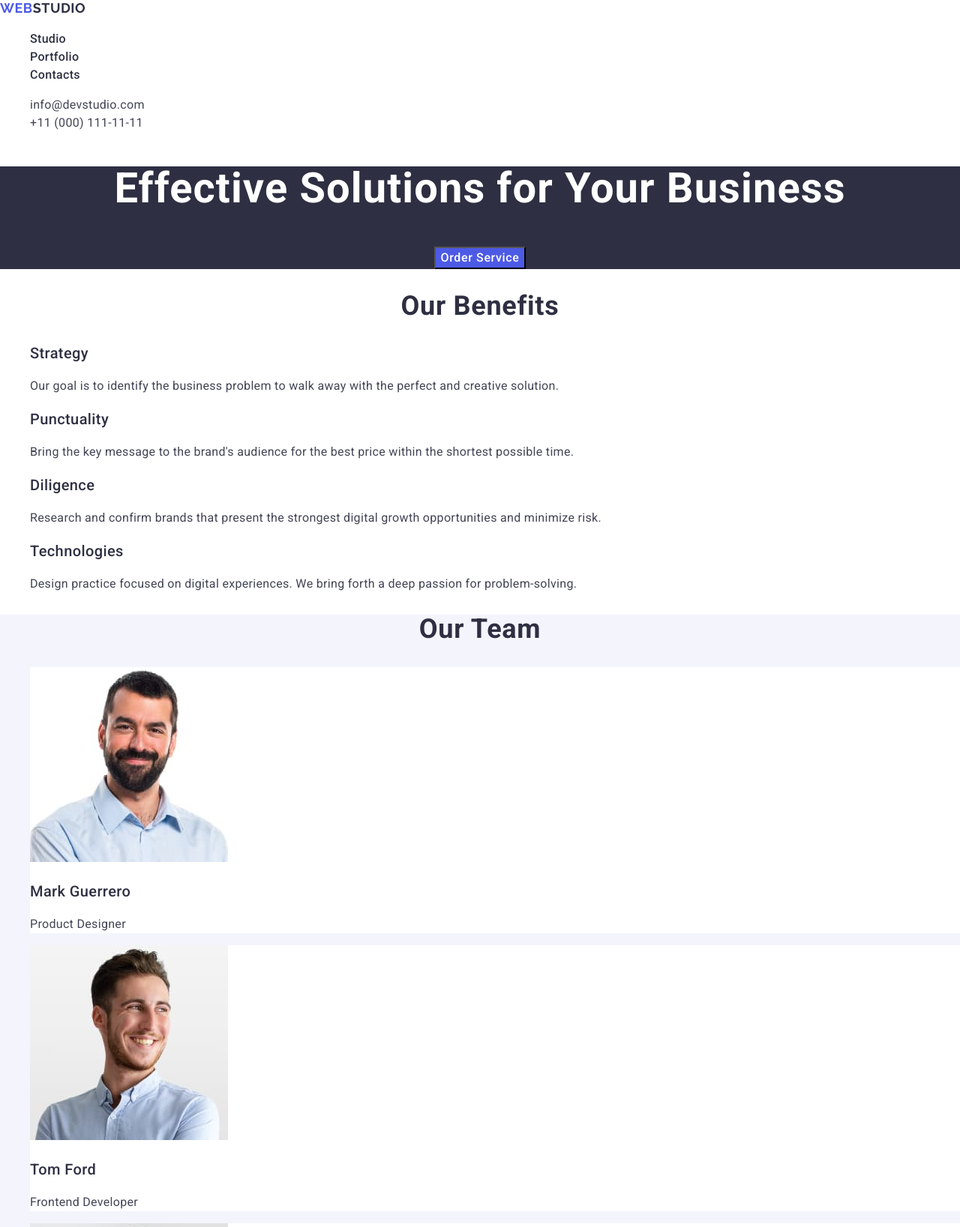
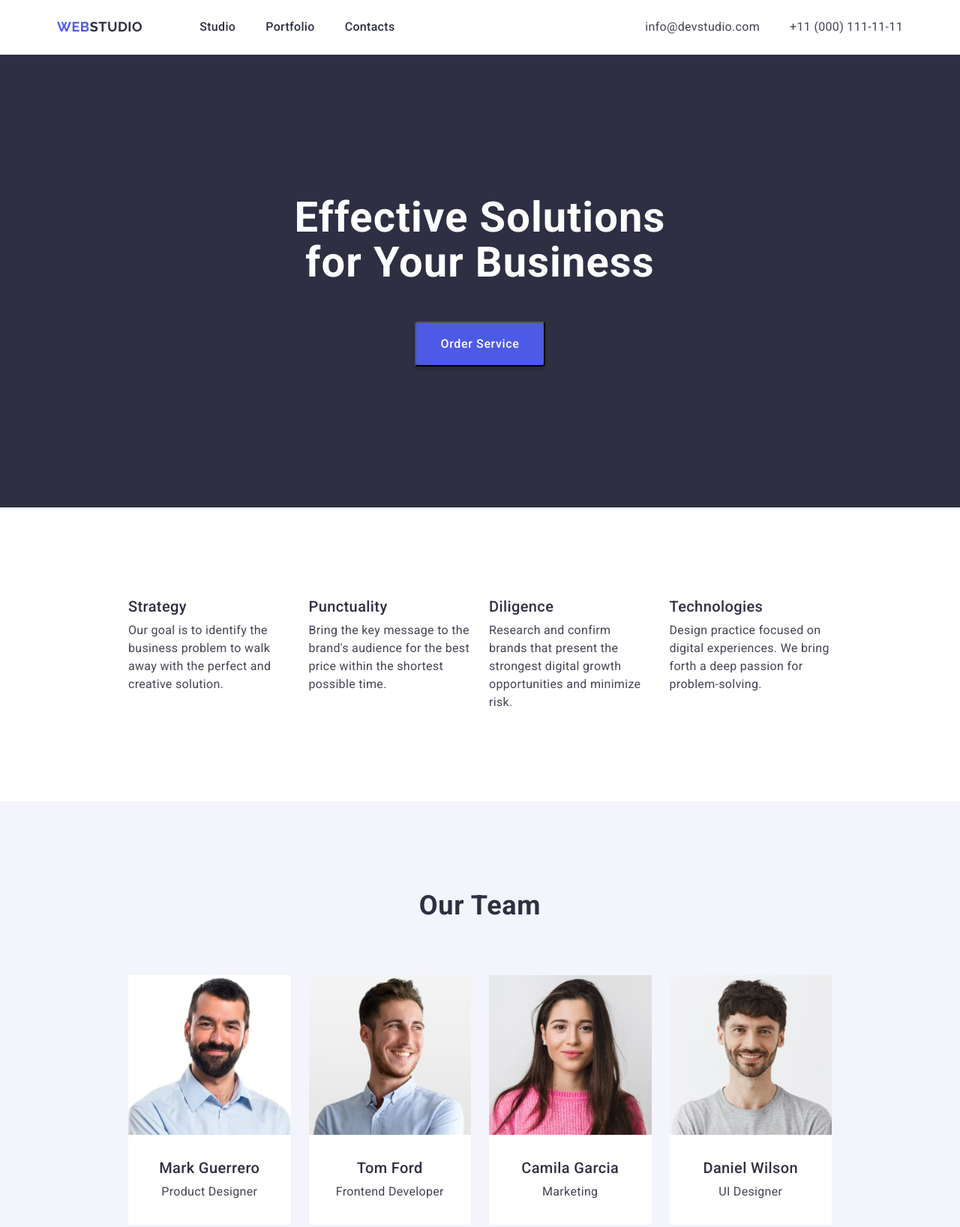
Before and after one commit to shpylovyi1007/goit-markup-hw-03, a plain HTML site: page index.html in a window 1280 px wide. Shown: the top 1637 px of the page at 75% size. Drawn offline with nearby package versions, Linux system fonts and the light colour scheme.

Commit message:
Homework3/flexbox

```diff
--- a/css/styles.css
+++ b/css/styles.css
@@ -2,36 +2,36 @@ body {
   font-family: "Roboto", sans-serif;
   color: #434455;
   background-color: #fff;
+  width: 100%;
+  max-width: 1440px;
+  margin: 0 auto;
   font-size: 16px;
   line-height: 1.5;
   letter-spacing: 0.32em;
 }
 
-.caption {
-  color: #fff;
-  text-align: center;
-  font-size: 56px;
-  font-weight: 700;
-  line-height: 1.07;
-  letter-spacing: 0.02em;
+h1,
+h2,
+h3 {
+  margin-top: 0;
+  margin-bottom: 0;
 }
 
-.heading {
-  color: #2e2f42;
-  text-align: center;
-  font-size: 36px;
-  font-weight: 700;
-  line-height: 1.11;
-  letter-spacing: 0.02em;
-  text-transform: capitalize;
+p {
+  margin-top: 0;
+  margin-bottom: 0;
 }
 
-.subject {
-  color: #2e2f42;
-  font-size: 20px;
-  font-weight: 500;
-  line-height: 1.2;
-  letter-spacing: 0.02em;
+ul {
+  margin-top: 0;
+  margin-bottom: 0;
+  padding-left: 0;
+  list-style-type: none;
+}
+
+.address {
+  font-style: normal;
+  margin-left: auto;
 }
 
 .text {
@@ -40,24 +40,71 @@ body {
   color: #434455;
   letter-spacing: 0.02em;
 }
-.btn {
-  font-family: "Roboto", sans-serif;
-  cursor: pointer;
-  background-color: #4d5ae5;
-  color: #fff;
-  font-weight: 500;
-  line-height: 1.5;
-  letter-spacing: 0.04em;
+
+a {
+  text-decoration: none;
 }
 
-.btn:hover,
-.btn:focus {
-  background-color: #404bbf;
+img {
+  width: 100%;
 }
 
-.hero {
-  background-color: #2e2f42;
-  text-align: center;
+.container {
+  width: 100%;
+  max-width: 1158px;
+  margin: 0 auto;
+  padding-left: 15px;
+  padding-right: 15px;
+}
+
+.header {
+  border-bottom: 1px solid #e7e9fc;
+}
+
+.container-header {
+  display: flex;
+  align-items: center;
+}
+
+.nav-link {
+  color: #2e2f42;
+  font-weight: 500;
+  font-size: 16px;
+  line-height: 1.5;
+  letter-spacing: 0.02em;
+  padding-top: 24px;
+  padding-bottom: 24px;
+  display: block;
+}
+
+.navigation-header {
+  display: flex;
+  align-items: center;
+}
+
+.navigation-list {
+  display: flex;
+  gap: 40px;
+}
+
+.nav-link:hover,
+.nav-link:focus {
+  color: #404bbf;
+}
+
+.social {
+  display: flex;
+  gap: 40px;
+}
+
+.address-link {
+  color: #434455;
+  letter-spacing: 0.02em;
+}
+
+.address-link:hover,
+.address-link:focus {
+  color: #404bbf;
 }
 
 .logo-text {
@@ -72,57 +119,175 @@ body {
   line-height: 1.17;
   letter-spacing: 0.03em;
   text-transform: uppercase;
+  margin-right: 76px;
 }
 
-a {
-  text-decoration: none;
+.hero {
+  display: flex;
+  text-align: center;
+  padding-top: 188px;
+  padding-bottom: 188px;
+  background-color: #2e2f42;
 }
 
-ul {
-  list-style-type: none;
+.btn {
+  font-family: "Roboto", sans-serif;
+  cursor: pointer;
+  background-color: #4d5ae5;
+  color: #fff;
+  font-weight: 500;
+  line-height: 1.5;
+  letter-spacing: 0.04em;
+  padding: 16px 32px;
+  gap: 10px;
+  border-radius: 4px;
+  box-shadow: 0px 4px 4px 0px rgba(0, 0, 0, 0.15);
 }
 
-.navigation .link {
-  color: #2e2f42;
-  font-weight: 500;
-  font-size: 16px;
-  line-height: 1.5;
-  letter-spacing: 0.02em;
+.btn:hover,
+.btn:focus {
+  background-color: #404bbf;
 }
 
-.navigation .link:hover,
-.navigation .link:focus {
-  color: #404bbf;
+.caption {
+  color: #fff;
+  font-size: 56px;
+  font-weight: 700;
+  line-height: 1.07;
+  letter-spacing: 0.02em;
+  width: 496px;
+  margin: 0 auto;
+  margin-bottom: 48px;
 }
 
-.address-social {
-  font-style: normal;
+.benefits {
+  padding: 120px 156px;
 }
 
-.social .link {
-  color: #434455;
-  letter-spacing: 0.02em;
+.benefits-list {
+  display: flex;
+  gap: 24px;
 }
 
-.social .link:hover,
-.social .link:focus {
-  color: #404bbf;
+.benefits-link {
+  display: flex;
+  width: calc((100% - 72px) / 4);
+  flex-direction: column;
+  align-items: flex-start;
+  gap: 8px;
+}
+
+.visually-hidden {
+  position: absolute;
+  width: 1px;
+  height: 1px;
+  margin: -1px;
+  border: 0;
+  padding: 0;
+
+  white-space: nowrap;
+  clip-path: inset(100%);
+  clip: rect(0 0 0 0);
+  overflow: hidden;
+}
+
+.heading {
+  color: #2e2f42;
+  text-align: center;
+  font-size: 36px;
+  font-weight: 700;
+  line-height: 1.11;
+  letter-spacing: 0.02em;
+  text-transform: capitalize;
+  margin-bottom: 72px;
+}
+
+.subject {
+  color: #2e2f42;
+  font-size: 20px;
+  font-weight: 500;
+  line-height: 1.2;
+  letter-spacing: 0.02em;
 }
 
 .our-team {
   background-color: #f4f4fd;
+  padding: 120px 156px;
+}
+
+.team-item {
+  display: flex;
+  gap: 24px;
 }
 
 .name-list {
   background-color: #ffffff;
+  width: calc((100% - 72px) / 4);
+  display: inline-flex;
+  padding-bottom: 32px;
+  flex-direction: column;
+  justify-content: center;
+  align-items: center;
+  gap: 32px;
+}
+
+.name-text {
+  display: flex;
+  width: 232px;
+  flex-direction: column;
+  justify-content: center;
+  align-items: center;
+  gap: 8px;
+}
+
+.our-portfolio {
+  padding: 120px 156px;
+}
+
+.portfolio-item {
+  display: flex;
+  flex-wrap: wrap;
+  row-gap: 48px;
+  column-gap: 24px;
+}
+
+.portfolio-list {
+  display: inline-flex;
+  width: calc((100% - 48px) / 3);
+  padding-bottom: 32px;
+  flex-direction: column;
+  align-items: flex-start;
+  gap: 32px;
+  flex-shrink: 0;
+}
+
+.porfolio-text {
+  display: flex;
+  padding: 0px 16px;
+  flex-direction: column;
+  justify-content: center;
+  align-items: flex-start;
+  gap: 8px;
+  align-self: stretch;
 }
 
 .footer-box {
   background-color: #2e2f42;
+  height: 312px;
+  flex-shrink: 0;
+  padding-left: 156px;
+  padding-bottom: 120px;
+  padding-right: 1020px;
+  padding-top: 101.5px;
 }
 
 .footer-logo-text {
   color: #f4f4fd;
+  display: flex;
+  width: 71px;
+  height: 21px;
+  flex-direction: column;
+  justify-content: center;
 }
 
 .footer-logo {
@@ -134,10 +299,15 @@ ul {
   line-height: 1.17;
   letter-spacing: 0.03em;
   text-transform: uppercase;
+  display: flex;
+  width: 44px;
+  height: 21px;
+  margin-bottom: 17.5px;
 }
 
 .footer-text {
   color: #f4f4fd;
   letter-spacing: 0.02em;
   line-height: 1.5;
+  width: 264px;
 }
--- a/index.html
+++ b/index.html
@@ -20,62 +20,69 @@
     <link rel="stylesheet" href="./css/styles.css" />
   </head>
   <body>
-    <header>
-      <nav>
+    <header class="header">
+      <div class="container container-header">
+        <nav class="navigation-header">
           <a class="logo" href="./index.html"
             >Web<span class="logo-text">Studio</span></a
           >
-        <ul class="navigation">
-          <li><a class="link" href="./index.html">Studio</a></li>
-          <li><a class="link" href="">Portfolio</a></li>
-          <li><a class="link" href="">Contacts</a></li>
+          <ul class="navigation-list">
+            <li><a class="nav-link" href="./index.html">Studio</a></li>
+            <li><a class="nav-link" href="">Portfolio</a></li>
+            <li><a class="nav-link" href="">Contacts</a></li>
           </ul>
         </nav>
-      <address class="address-social">
+        <address class="address">
           <ul class="social">
             <li>
-            <a class="link" href="mailto:info&#64;devstudio.com"
+              <a class="address-link" href="mailto:info&#64;devstudio.com"
                 >info&#64;devstudio.com</a
               >
             </li>
             <li>
-            <a class="link" href="tel:+110001111111">+11 (000) 111-11-11</a>
+              <a class="address-link" href="tel:+110001111111"
+                >+11 (000) 111-11-11</a
+              >
             </li>
           </ul>
         </address>
+      </div>
     </header>
 
     <main>
       <section class="hero">
+        <div class="container">
           <h1 class="caption">Effective Solutions for Your Business</h1>
           <button class="btn" type="button">Order Service</button>
+        </div>
       </section>
 
-      <section>
-        <h2 class="heading">Our benefits</h2>
-        <ul>
-          <li>
+      <section class="benefits">
+        <div class="container">
+          <h2 class="visually-hidden" class="heading">Our benefits</h2>
+          <ul class="benefits-list">
+            <li class="benefits-link">
               <h3 class="subject">Strategy</h3>
               <p class="text">
-              Our goal is to identify the business problem to walk away with the
-              perfect and creative solution.
+                Our goal is to identify the business problem to walk away with
+                the perfect and creative solution.
               </p>
             </li>
-          <li>
+            <li class="benefits-link">
               <h3 class="subject">Punctuality</h3>
               <p class="text">
                 Bring the key message to the brand's audience for the best price
                 within the shortest possible time.
               </p>
             </li>
-          <li>
+            <li class="benefits-link">
               <h3 class="subject">Diligence</h3>
               <p class="text">
                 Research and confirm brands that present the strongest digital
                 growth opportunities and minimize risk.
               </p>
             </li>
-          <li>
+            <li class="benefits-link">
               <h3 class="subject">Technologies</h3>
               <p class="text">
                 Design practice focused on digital experiences. We bring forth a
@@ -83,24 +90,30 @@
               </p>
             </li>
           </ul>
+        </div>
       </section>
 
       <section class="our-team">
+        <div class="container">
           <h2 class="heading">Our Team</h2>
-        <ul>
+          <ul class="team-item">
             <li class="name-list">
               <img
                 src="./images/img1.jpg"
                 alt="photo Mark Guerrero"
                 width="264"
               />
+              <div class="name-text">
                 <h3 class="subject">Mark Guerrero</h3>
                 <p class="text">Product Designer</p>
+              </div>
             </li>
             <li class="name-list">
               <img src="./images/img2.jpg" alt="photo Tom Ford" width="264" />
+              <div class="name-text">
                 <h3 class="subject">Tom Ford</h3>
                 <p class="text">Frontend Developer</p>
+              </div>
             </li>
             <li class="name-list">
               <img
@@ -108,8 +121,10 @@
                 alt="photo Camila Garcia"
                 width="264"
               />
+              <div class="name-text">
                 <h3 class="subject">Camila Garcia</h3>
                 <p class="text">Marketing</p>
+              </div>
             </li>
             <li class="name-list">
               <img
@@ -117,60 +132,81 @@
                 alt="photo Daniel Wilson"
                 width="264"
               />
+              <div class="name-text">
                 <h3 class="subject">Daniel Wilson</h3>
                 <p class="text">UI Designer</p>
+              </div>
             </li>
           </ul>
+        </div>
       </section>
 
-      <section>
+      <section class="our-portfolio">
+        <div class="container">
           <h2 class="heading">Our Portfolio</h2>
-        <ul>
-          <li>
+          <ul class="portfolio-item">
+            <li class="portfolio-list">
               <img src="./images/img5.jpg" alt="Banking App" width="360" />
+              <div class="porfolio-text">
                 <h3 class="subject">Banking App</h3>
                 <p class="text">App</p>
+              </div>
             </li>
-          <li>
+            <li class="portfolio-list">
               <img src="./images/img6.jpg" alt="Cashless Payment" width="360" />
+              <div class="porfolio-text">
                 <h3 class="subject">Cashless Payment</h3>
                 <p class="text">Marketing</p>
+              </div>
             </li>
-          <li>
+            <li class="portfolio-list">
               <img src="./images/img7.jpg" alt="Meditation App" width="360" />
+              <div class="porfolio-text">
                 <h3 class="subject">Meditation App</h3>
                 <p class="text">App</p>
+              </div>
             </li>
-          <li>
+            <li class="portfolio-list">
               <img src="./images/img8.jpg" alt="Taxi Service" width="360" />
+              <div class="porfolio-text">
                 <h3 class="subject">Taxi Service</h3>
                 <p class="text">Marketing</p>
+              </div>
             </li>
-          <li>
+            <li class="portfolio-list">
               <img
                 src="./images/img9.jpg"
                 alt="Screen Illustrations"
                 width="360"
               />
+              <div class="porfolio-text">
                 <h3 class="subject">Screen Illustrations</h3>
                 <p class="text">Design</p>
+              </div>
             </li>
-          <li>
+            <li class="portfolio-list">
               <img src="./images/img10.jpg" alt="Online Courses" width="360" />
+              <div class="porfolio-text">
                 <h3 class="subject">Online Courses</h3>
                 <p class="text">Marketing</p>
+              </div>
             </li>
           </ul>
+        </div>
       </section>
     </main>
+
     <footer class="footer-box">
+      <div class="container">
         <a class="footer-logo" href="./index.html"
           >Web<span class="footer-logo-text">Studio</span></a
         >
+
         <p class="footer-text">
-        Increase the flow of customers and sales for your business with digital
-        marketing & growth solutions.
+          Increase the flow of customers and sales for your business with
+          digital marketing & growth solutions.
         </p>
+      </div>
     </footer>
   </body>
 </html>
```
Lines whose indentation alone changed are shown as unchanged.
